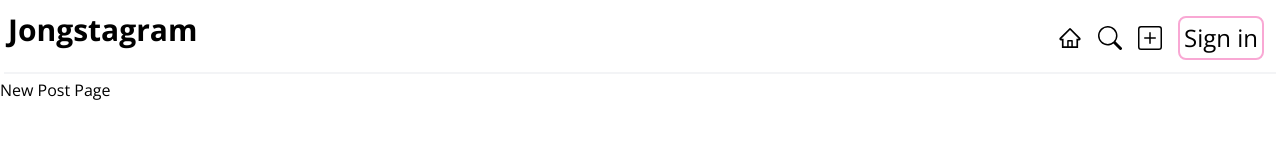
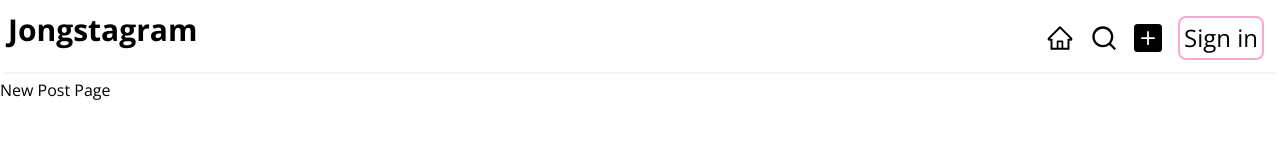
Before and after one commit to Amjong/jongstagram, a Next.js app: page /new in a window 1280 px wide. Shown: the top 160 px of the page. Built offline with nearby package versions, Linux system fonts and the light colour scheme; no server answers.

Commit message:
Header.tsx: Extract nav icons to component

```diff
--- a/src/app/components/Header.tsx
+++ b/src/app/components/Header.tsx
@@ -1,30 +1,20 @@
 import React from 'react';
-import { BsPlusSquare, BsSearch } from 'react-icons/bs';
-import { AiOutlineHome } from 'react-icons/ai';
 import LoginButton from './LoginButton';
-import { getUserSession } from '../service/session';
 import Profile from './Profile';
 import Link from 'next/link';
+import { getUserSession } from '../service/session';
+import NavIcons from './NavIcons';
 
 export default async function Header() {
   const session = await getUserSession();
   const text = session ? 'Sign out' : 'Sign in';
   return (
-    <div className='flex justify-between m-1 border-b-2 border-gray-100'>
+    <div className='sticky flex justify-between m-1 border-b-2 border-gray-100'>
       <h1 className='text-3xl font-bold mt-2 ml-1'>
         <Link href='/'>Jongstagram</Link>
       </h1>
       <div className='flex space-x-4 text-2xl m-3 items-center'>
-        <Link href='/'>
-          <AiOutlineHome></AiOutlineHome>
-        </Link>
-        <Link href='/search'>
-          <BsSearch></BsSearch>
-        </Link>
-        <Link href='/new'>
-          <BsPlusSquare></BsPlusSquare>
-        </Link>
-
+        <NavIcons></NavIcons>
         {session && (
           <Profile
             imageSource={session?.user?.image as string}
```
